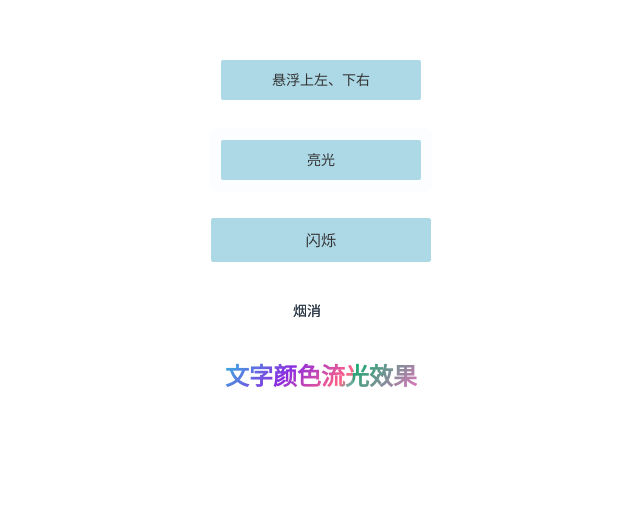
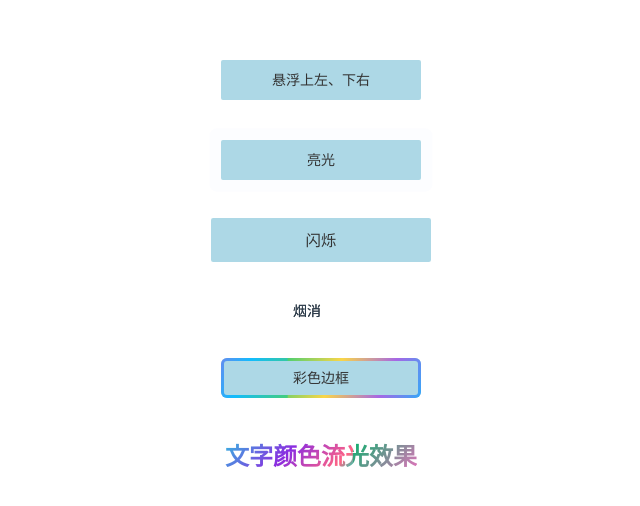
Before and after one commit to xiaogang12131/vite-template, a Vue app: page / in a window 1280 px wide. Shown: the top 506 px of the page, without its empty margins (319-959 px from the left). Built offline with nearby package versions, Linux system fonts and the light colour scheme.

Commit message:
feat: 添加彩色边框

```diff
--- a/package.json
+++ b/package.json
@@ -25,6 +25,7 @@
     "eslint-plugin-prettier": "^4.0.0",
     "eslint-plugin-vue": "^8.3.0",
     "husky": "^7.0.4",
+    "less": "^4.2.0",
     "lint-staged": "^12.1.7",
     "path": "^0.12.7",
     "prettier": "^2.5.1",
--- a/src/views/ButtonStyle.vue
+++ b/src/views/ButtonStyle.vue
@@ -10,12 +10,14 @@
     <p class="smoky">云散</p>
   </div>
   <br />
+  <button class="btn border"><span>彩色边框</span></button>
+  <br />
   <span class="streamer">文字颜色流光效果</span>
 </template>
 
 <script lang="ts" setup></script>
 
-<style scoped>
+<style lang="less" scoped>
 .btn {
   position: relative;
   display: inline-block;
@@ -29,9 +31,10 @@
   margin-bottom: 40px;
 }
 
-/*线条*/
-.line::before,
-.line::after {
+/* 线条 */
+.line {
+  &::before,
+  &::after {
     pointer-events: none;
     content: '';
     position: absolute;
@@ -40,33 +43,44 @@
     height: 0px;
     border-radius: 2px;
   }
-.line::before {
+
+  &::before {
     top: 0px;
     left: 0px;
   }
-.line::after {
+
+  &::after {
     bottom: 0px;
     right: 0px;
   }
-.line:hover::before,
+
+  &:hover {
+    background: #fff;
+  }
+
+  &:hover::before,
   .line:hover::after {
     width: 100%;
     height: 100%;
     transition: width 0.2s ease-out, height 0.2s ease-out 0.2s;
   }
-.line:hover::before {
+
+  &:hover::before {
     border-top-color: #333;
     border-right-color: #333;
   }
-.line:hover::after {
+
+  &:hover::after {
     border-bottom-color: #333;
     border-left-color: #333;
   }
+}
 
-/*闪动*/
+/* 闪动 */
 .light {
   animation: shineLight 1.8s infinite;
 }
+
 @keyframes shineLight {
   0% {
     box-shadow: 0 0 0 0 rgba(12, 97, 207, 0.4);
@@ -77,10 +91,11 @@
   }
 }
 
-/*光亮*/
+/* 光亮 */
 .light {
   animation: shineLight 1.8s infinite;
 }
+
 @keyframes shineLight {
   0% {
     box-shadow: 0 0 0 0 rgba(12, 97, 207, 0.4);
@@ -91,10 +106,11 @@
   }
 }
 
-/*闪烁*/
+/* 闪烁 */
 .flash {
   animation: flash 1s infinite;
 }
+
 @keyframes flash {
   0%,
   50%,
@@ -110,22 +126,25 @@
   }
 }
 
-/*烟雾*/
+/* 烟雾 */
 .smoky-content {
   display: flex;
   justify-content: center;
-}
-.smoky:nth-child(1) {
+
+  .smoky {
+    text-shadow: 0 0 0 #333;
+    animation: smoky 4s infinite;
+
+    &:nth-child(1) {
       animation-delay: 1s;
     }
 
-.smoky:nth-child(2) {
+    &:nth-child(2) {
       animation-delay: 1.2s;
     }
-.smoky {
-  text-shadow: 0 0 0 #333;
-  animation: smoky 4s infinite;
   }
+}
+
 @keyframes smoky {
   60% {
     text-shadow: 0 0 40px #333;
@@ -138,8 +157,54 @@
     opacity: 0;
   }
 }
+/* 边框 */
+.border {
+  position: relative;
+  border-radius: 6px;
+  overflow: hidden;
+  padding: 3px;
 
-/*流光*/
+  &::before {
+    content: '';
+    position: absolute;
+    top: 0px;
+    left: 0;
+    width: 200%;
+    height: 100%;
+    background: linear-gradient(
+      115deg,
+      #4fcf70,
+      #fad648,
+      #a767e5,
+      #12bcfe,
+      #44ce7b
+    );
+    background-size: 50% 100%;
+    animation: borderMove 0.75s linear infinite;
+  }
+
+  span {
+    display: flex;
+    justify-content: center;
+    align-items: center;
+    position: relative;
+    height: 100%;
+    background: lightblue;
+    border-radius: 3px;
+  }
+}
+
+@keyframes borderMove {
+  0% {
+    transform: translateX(0);
+  }
+
+  100% {
+    transform: translateX(-50%);
+  }
+}
+
+/* 流光 */
 .streamer {
   font-size: 24px;
   font-weight: bolder;
--- a/vite.config.ts
+++ b/vite.config.ts
@@ -19,4 +19,12 @@ export default defineConfig({
       components: resolve(__dirname, 'src/components'),
     },
   },
+  css: {
+    preprocessorOptions: {
+      less: {
+        javascriptEnabled: true,
+        math: 'always',
+      },
+    },
+  },
 });
```
Also changed, not shown: 1 other file (tests, documents, lock files or other folders). Lines whose indentation alone changed are shown as unchanged.
